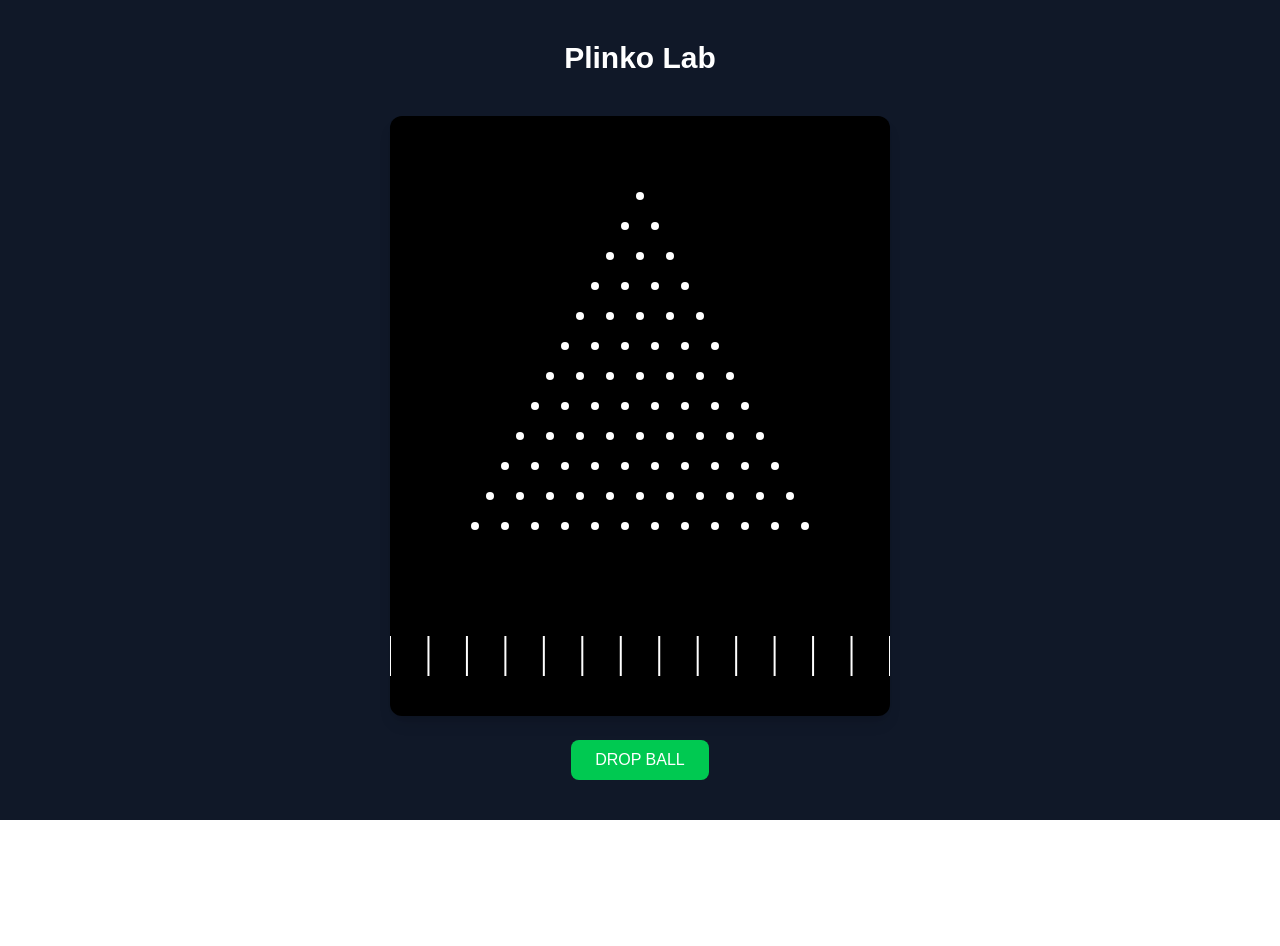
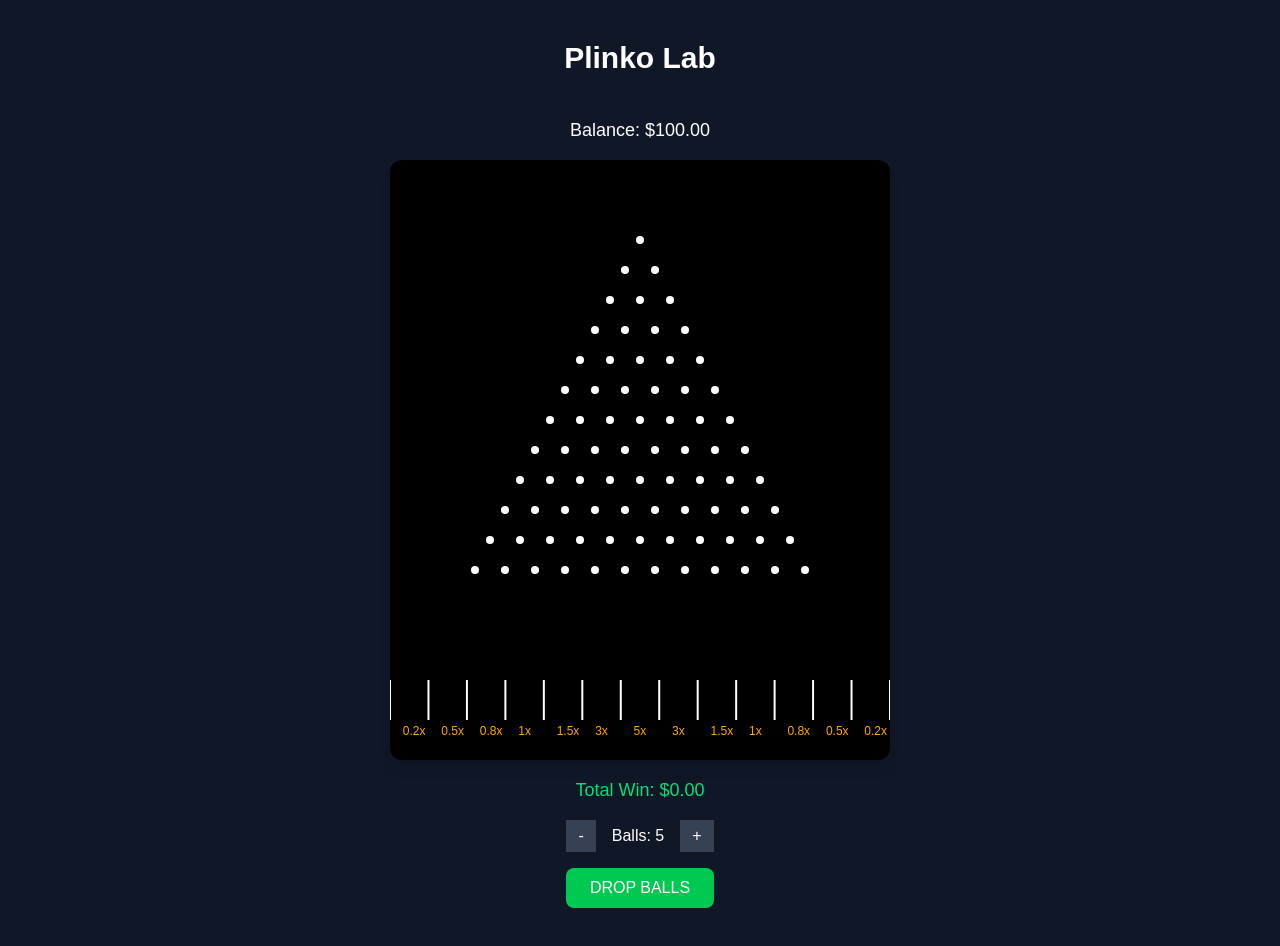
Before and after one commit to Tanish02/plinko-lab, a Next.js app: page / in a window 1280 px wide. Before the commit the page ends 820 px from the top, so only its background shows below. Built offline with nearby package versions, Linux system fonts and the light colour scheme.

Commit message:
update : UI and multiple balls logic

```diff
--- a/components/Board.tsx
+++ b/components/Board.tsx
@@ -1,17 +1,26 @@
 "use client";
 
-import confetti from "canvas-confetti";
 import { useEffect, useRef, useState } from "react";
+
 export default function Board() {
   const canvasRef = useRef<HTMLCanvasElement>(null);
+
   const [ballX, setBallX] = useState<number | null>(null);
   const [ballY, setBallY] = useState<number | null>(null);
+
+  const [balls, setBalls] = useState(5);
+  const [bet] = useState(1);
+  const [balance, setBalance] = useState(100);
+  const [totalWin, setTotalWin] = useState(0);
+  const [playing, setPlaying] = useState(false);
 
   const width = 500;
   const height = 600;
 
   const rows = 12;
   const spacing = 30;
+
+  const multipliers = [0.2, 0.5, 0.8, 1, 1.5, 3, 5, 3, 1.5, 1, 0.8, 0.5, 0.2];
 
   const drawBoard = (ctx: CanvasRenderingContext2D) => {
     ctx.clearRect(0, 0, width, height);
@@ -49,7 +58,19 @@ export default function Board() {
       ctx.lineTo(x, binY + 40);
       ctx.stroke();
     }
+
+    ctx.fillStyle = "orange";
+    ctx.font = "12px Arial";
+
+    for (let i = 0; i < multipliers.length; i++) {
+      ctx.fillText(
+        multipliers[i] + "x",
+        i * binWidth + binWidth / 3,
+        binY + 55,
+      );
+    }
   };
+
   const highlightBin = (binIndex: number) => {
     const canvas = canvasRef.current!;
     const ctx = canvas.getContext("2d")!;
@@ -59,7 +80,6 @@ export default function Board() {
     const binY = 520;
 
     ctx.fillStyle = "rgba(0,255,0,0.4)";
-
     ctx.fillRect(binIndex * binWidth, binY, binWidth, 40);
   };
 
@@ -84,18 +104,15 @@ export default function Board() {
     drawBins(ctx);
     drawBall(ctx);
   }, [ballX, ballY]);
-  const dropBall = async () => {
-    try {
-      // commit
+
+  const dropSingleBall = async () => {
     const commitRes = await fetch("/api/rounds/commit", {
       method: "POST",
     });
 
     const commit = await commitRes.json();
-
     const roundId = commit.roundId;
 
-      //  start round
     const startRes = await fetch(`/api/rounds/${roundId}/start`, {
       method: "POST",
       headers: {
@@ -113,14 +130,29 @@ export default function Board() {
     const path = start.pathJson;
     const binIndex = start.binIndex;
 
-      animatePath(path, binIndex);
-    } catch (err) {
-      console.error(err);
+    return new Promise<void>((resolve) => {
+      animatePath(path, binIndex, resolve);
+    });
+  };
+
+  const dropBalls = async () => {
+    if (playing) return;
+
+    setPlaying(true);
+    setTotalWin(0);
+
+    const cost = bet * balls;
+    setBalance((prev) => prev - cost);
+
+    for (let i = 0; i < balls; i++) {
+      await dropSingleBall();
+      await new Promise((r) => setTimeout(r, 400));
     }
+
+    setPlaying(false);
   };
-  const animatePath = (path: string[], binIndex: number) => {
-    const spacing = 30;
 
+  const animatePath = (path: string[], binIndex: number, done: () => void) => {
     let pos = 0;
     let x = width / 2;
     let y = 60;
@@ -144,14 +176,13 @@ export default function Board() {
 
             highlightBin(binIndex);
 
-            confetti({
-              particleCount: 120,
-              spread: 70,
-              origin: {
-                x: (binIndex + 0.5) / 13,
-                y: 0.85,
-              },
-            });
+            const multiplier = multipliers[binIndex];
+            const win = bet * multiplier;
+
+            setTotalWin((prev) => prev + win);
+            setBalance((prev) => prev + win);
+
+            done();
           }
         }, 16);
 
@@ -192,12 +223,42 @@ export default function Board() {
   };
 
   return (
-    <div className="flex flex-col items-center gap-6 mt-10">
+    <div className="flex flex-col items-center gap-4 mt-10">
+      <div className="text-white text-lg">Balance: ${balance.toFixed(2)}</div>
+
       <canvas ref={canvasRef} className="bg-black rounded-xl shadow-lg" />
 
-      <button onClick={dropBall} className="px-6 py-2 bg-green-500 rounded-lg">
-        DROP BALL
+      <div className="text-green-400 text-lg">
+        Total Win: ${totalWin.toFixed(2)}
+      </div>
+
+      <div className="flex items-center gap-4">
+        <button
+          onClick={() => setBalls((b) => Math.max(1, b - 1))}
+          className="px-3 py-1 bg-gray-700 text-white"
+        >
+          -
+        </button>
+
+        <span className="text-white">Balls: {balls}</span>
+
+        <button
+          onClick={() => setBalls((b) => Math.min(20, b + 1))}
+          className="px-3 py-1 bg-gray-700 text-white"
+        >
+          +
+        </button>
+      </div>
+
+      <button
+        onClick={dropBalls}
+        disabled={playing}
+        className="px-6 py-2 bg-green-500 rounded-lg"
+      >
+        DROP BALLS
       </button>
     </div>
   );
 }
+
+// end code
```
Also changed, not shown: 1 other file (tests, documents, lock files or other folders). Lines whose indentation alone changed are shown as unchanged.
